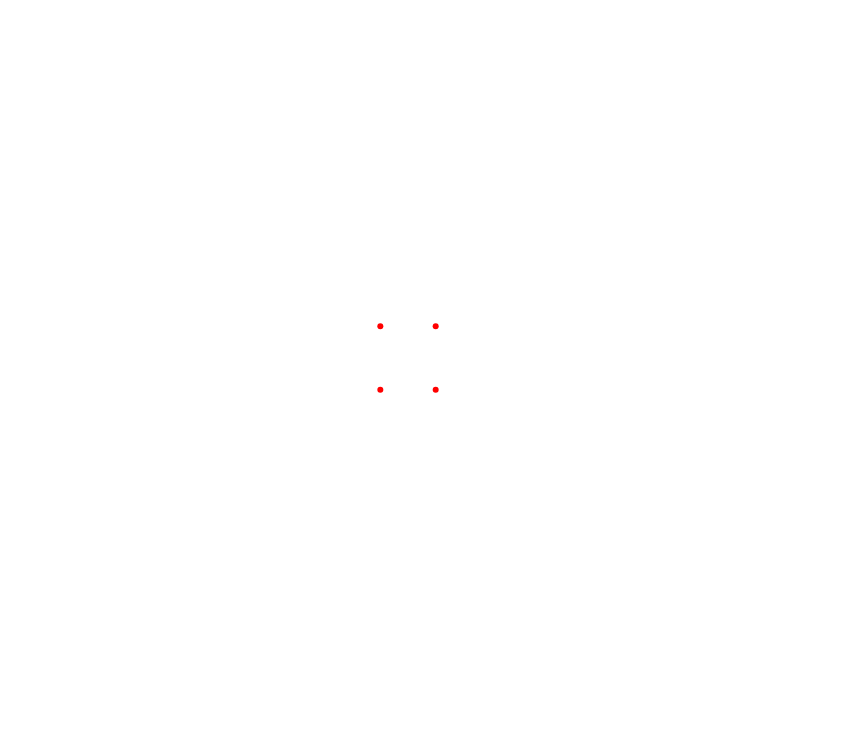
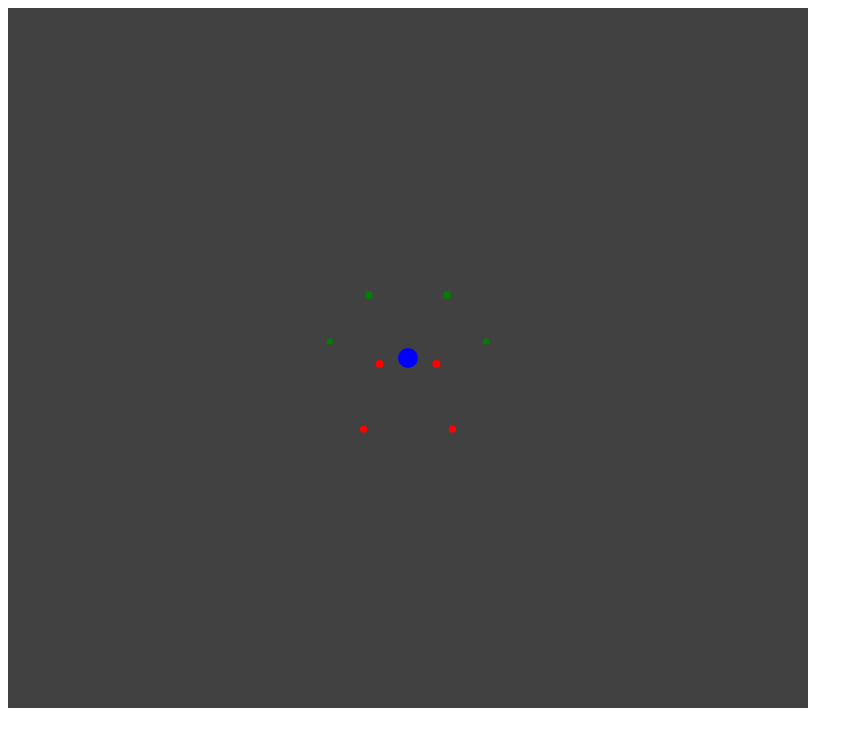
Before and after one commit to NysoS/3D-Viewer-JS, a website with bundled scripts: page index.html in a window 1280 px wide. Shown: the whole page, without its empty margins (0-863 px from the left). Built offline with nearby package versions, Linux system fonts and the light colour scheme.

Commit message:
fix negatif z display point

```diff
--- a/index.html
+++ b/index.html
@@ -7,5 +7,10 @@
   </head>
   <body>
     <script type="module" src="dist/index.js"></script>
+    <style>
+      canvas {
+        background-color: #424141;
+      }
+    </style>
   </body>
 </html>
--- a/src/3DViewer/application.ts
+++ b/src/3DViewer/application.ts
@@ -11,12 +11,18 @@ class ViewerApplication {
     this.scene = new Scene("2D Viewer");
   }
 
+  update(deltaTime: number): void {
+    this.scene.update(deltaTime);
+  }
+
   render(): void {
     //Clear
-    console.log("Application render");
+    // console.log("Application render");
     this.window.clear();
     //Draw entities
-    this.scene.render(this.window.getContext());
+    if (this.window.getContext()) {
+      this.scene.render(this.window.getContext());
+    }
   }
 }
 
--- /dev/null
+++ b/src/3DViewer/camera.ts
@@ -0,0 +1,12 @@
+import { Mat4 } from "../Math/matrix.js";
+import { Vector3D } from "../Math/vector.js";
+
+class Camera {
+  public transformMat: Mat4 = Mat4.translate(new Vector3D(0, 0, 0));
+
+  constructor() {}
+
+  update(deltaTime: number): void {}
+}
+
+export { Camera };
--- a/src/3DViewer/primitives/cube.ts
+++ b/src/3DViewer/primitives/cube.ts
@@ -1,37 +1,73 @@
 import { Mat4 } from "../../Math/matrix.js";
-import { Vector2D, Vector3D } from "../../Math/vector.js";
+import { Vector2D, Vector3D, Vector4D } from "../../Math/vector.js";
 
 class Cube {
   private vertexArray: any[] = [];
 
+  private transformMat: Mat4 = Mat4.translate(new Vector3D(0, 0, -2));
+  private rotation: number = 0;
+
   constructor() {
     this.vertexArray.push(
-      new Vector3D(-3, -3, 1),
-      new Vector3D(-3, 3, 1),
-      new Vector3D(3, 3, 1),
-      new Vector3D(3, -3, 1)
+      new Vector3D(-1, -1, 1),
+      new Vector3D(-1, 1, 1),
+      new Vector3D(1, 1, 1),
+      new Vector3D(1, -1, 1),
+
+      new Vector3D(-1, -1, -1),
+      new Vector3D(-1, 1, -1),
+      new Vector3D(1, 1, -1),
+      new Vector3D(1, -1, -1)
     );
   }
 
-  update(deltaTime: number): void {}
+  update(deltaTime: number): void {
+    // console.log(deltaTime);
 
-  draw(ctx: CanvasRenderingContext2D, mat: Mat4): void {
-    ctx.fillStyle = "red";
+    this.rotation += deltaTime * 55;
+  }
 
+  draw(ctx: CanvasRenderingContext2D, mat: Mat4, projection: Mat4): void {
     for (let vertexI = 0; vertexI < this.vertexArray.length; ++vertexI) {
-      let vertexPosition = Mat4.multiplyVector(mat, this.vertexArray[vertexI]);
+      let vertexValue = this.vertexArray[vertexI];
 
-      let w = mat.matrice[2][3];
-      // console.log(vertexPosition);
+      if (vertexValue.z < 0) {
+        ctx.fillStyle = "red";
+      } else {
+        ctx.fillStyle = "green";
+      }
 
-      let vp2D = new Vector2D(vertexPosition.x / w, vertexPosition.y / w);
+      let model = Mat4.multiply(
+        this.transformMat,
+        Mat4.rotation(new Vector3D(this.rotation, 0, 0))
+      );
+      let matModel = Mat4.multiply(mat, model);
 
-      vp2D.x += 800 * 0.5;
-      vp2D.y += 700 * 0.5;
-      console.log(vp2D);
+      let vertexPosition = Mat4.multiplyVector4(
+        matModel,
+        new Vector4D(vertexValue.x, vertexValue.y, vertexValue.z, 1)
+      );
+
+      if (vertexPosition.w <= 0 || Math.abs(vertexPosition.w) < 1) {
+        continue;
+      }
+
+      let vp2D = new Vector2D(
+        vertexPosition.x / vertexPosition.w,
+        vertexPosition.y / vertexPosition.w
+      );
+
+      let depth = vertexPosition.z / vertexPosition.w;
 
       ctx.beginPath();
-      ctx.arc(vp2D.x, vp2D.y, 3, 0, 2 * Math.PI, true);
+      ctx.arc(
+        vp2D.x * 100,
+        vp2D.y * 100,
+        5 / Math.abs(depth),
+        0,
+        2 * Math.PI,
+        true
+      );
       ctx.fill();
     }
   }
--- a/src/3DViewer/scene.ts
+++ b/src/3DViewer/scene.ts
@@ -1,4 +1,6 @@
 import { Mat4 } from "../Math/matrix.js";
+import { Vector3D, Vector4D } from "../Math/vector.js";
+import { Camera } from "./camera.js";
 import { Cube } from "./primitives/cube.js";
 
 class Scene {
@@ -9,6 +11,8 @@ class Scene {
   private cameraMatrix;
 
   private cube: Cube;
+  private camera: Camera;
+  private origin: Vector4D = new Vector4D();
 
   constructor(name: string) {
     this.name = name;
@@ -16,19 +20,57 @@ class Scene {
     this.viewportMatrix = Mat4.projection();
     this.cameraMatrix = Mat4.identity();
 
+    this.camera = new Camera();
+    this.camera.transformMat = Mat4.translate(new Vector3D(0, 0, -5));
     this.cube = new Cube();
   }
 
-  update(deltaTime: number): void {}
+  update(deltaTime: number): void {
+    this.cube.update(deltaTime);
+  }
 
   render(context: CanvasRenderingContext2D) {
     // this.gameObjects.forEach((object) => {
     //   object.draw(context);
     // });
 
-    let mat = Mat4.multiply(this.viewportMatrix, this.cameraMatrix); // * model = (transform * rotation * scale)
+    context.fillStyle = "blue";
 
-    this.cube.draw(context, mat);
+    // let mat = Mat4.multiply(this.viewportMatrix, this.camera.transformMat); // * model = (transform * rotation * scale)
+
+    // let gizmo = Mat4.multiplyVector4(mat, this.origin);
+
+    // context.beginPath();
+    // context.arc(
+    //   gizmo.x / gizmo.w,
+    //   gizmo.y / gizmo.w,
+    //   1 * Math.abs(gizmo.z),
+    //   0,
+    //   2 * Math.PI,
+    //   true
+    // );
+    // context.fill();
+
+    // context.fillStyle = "red";
+    // context.fillRect(gizmo.x / gizmo.w, gizmo.y / gizmo.w - 1, 100, 2);
+
+    // context.fillStyle = "green";
+    // context.fillRect(gizmo.x / gizmo.w, gizmo.y / gizmo.w - 1, 2, 100);
+
+    // context.fillStyle = "blue";
+    // context.fillRect(
+    //   gizmo.z / gizmo.w,
+    //   gizmo.z / gizmo.w - 1,
+    //   gizmo.x / gizmo.w,
+    //   gizmo.y / gizmo.w
+    // );
+
+    context.fillStyle = "blue";
+    context.beginPath();
+    context.arc(0, 0, 10, 0, 2 * Math.PI, true);
+    context.fill();
+
+    this.cube.draw(context, this.viewportMatrix, this.camera.transformMat);
 
     // context.fillStyle = "red";
     // context.strokeRect(4, 4, 27, 47);
--- a/src/3DViewer/windowElement.ts
+++ b/src/3DViewer/windowElement.ts
@@ -1,19 +1,30 @@
 class VWindowElement {
   private canvas: HTMLCanvasElement;
-  private context: any;
+  private context: CanvasRenderingContext2D;
 
   constructor(width: number, height: number) {
     this.canvas = document.createElement("canvas");
     this.canvas.width = width;
     this.canvas.height = height;
 
-    this.context = this.canvas.getContext("2d");
+    let context = this.canvas.getContext("2d");
+    if (!context) {
+      throw new Error("No context found");
+    }
+
+    this.context = context;
+    this.context.translate(width / 2, height / 2);
 
     document.body.appendChild(this.canvas);
   }
 
   clear(): void {
-    this.context.clearRect(0, 0, this.canvas.width, this.canvas.height);
+    this.context.clearRect(
+      -this.canvas.width,
+      -this.canvas.height,
+      this.canvas.width * 2,
+      this.canvas.height * 2
+    );
   }
 
   getContext(): CanvasRenderingContext2D {
--- a/src/Math/matrix.ts
+++ b/src/Math/matrix.ts
@@ -1,4 +1,4 @@
-import { Vector3D } from "./vector.js";
+import { Vector3D, Vector4D } from "./vector.js";
 
 class Mat4 {
   matrice: any[][] = [];
@@ -22,22 +22,19 @@ class Mat4 {
       [0, 0, 0, 1],
     ];
 
-    // mat.matrice[0][0] = 1;
-    // mat.matrice[1][1] = 1;
-    // mat.matrice[2][2] = 1;
-    // mat.matrice[3][3] = 1;
-
     return mat;
   }
 
   static projection(): Mat4 {
     let mat = this.identity();
 
-    mat.matrice[0][0] = 1 / ((800 / 700) * Math.tan(35));
-    mat.matrice[1][1] = 1 / Math.tan(35);
-    mat.matrice[2][2] = (0.1 + 100) / (0.1 - 100);
+    let fov = (70 / 180) * Math.PI;
+
+    mat.matrice[0][0] = 1 / ((800 / 700) * Math.tan(fov / 2));
+    mat.matrice[1][1] = 1 / Math.tan(fov / 2);
+    mat.matrice[2][2] = -(1 + 1000) / (1 - 1000);
     mat.matrice[3][2] = -1;
-    mat.matrice[2][3] = (2 * 0.1 * 100) / (0.1 - 100);
+    mat.matrice[2][3] = (2 * 1 * 1000) / (1 - 1000);
 
     return mat;
   }
@@ -57,7 +54,7 @@ class Mat4 {
     return mat;
   }
 
-  static multiplyVector(mat: Mat4, vect: Vector3D): Vector3D {
+  static multiplyVector3(mat: Mat4, vect: Vector3D): Vector3D {
     let vector = new Vector3D();
 
     vector.x =
@@ -76,9 +73,92 @@ class Mat4 {
       vect.z * mat.matrice[2][2] +
       mat.matrice[3][2];
 
-    console.log(vect, vector);
+    return vector;
+  }
+
+  static multiplyVector4(mat: Mat4, vect: Vector4D): Vector4D {
+    let vector = new Vector4D();
+
+    vector.x =
+      vect.x * mat.matrice[0][0] +
+      vect.y * mat.matrice[0][1] +
+      vect.z * mat.matrice[0][2] +
+      vect.w * mat.matrice[0][3];
+    vector.y =
+      vect.x * mat.matrice[1][0] +
+      vect.y * mat.matrice[1][1] +
+      vect.z * mat.matrice[1][2] +
+      vect.w * mat.matrice[1][3];
+    vector.z =
+      vect.x * mat.matrice[2][0] +
+      vect.y * mat.matrice[2][1] +
+      vect.z * mat.matrice[2][2] +
+      vect.w * mat.matrice[2][3];
+    vector.w =
+      vect.x * mat.matrice[3][0] +
+      vect.y * mat.matrice[3][1] +
+      vect.z * mat.matrice[3][2] +
+      vect.w * mat.matrice[3][3];
 
     return vector;
+  }
+
+  static translate(vect: Vector3D): Mat4 {
+    let mat = Mat4.identity();
+    console.log(mat);
+
+    mat.matrice[0][3] = vect.x;
+    mat.matrice[1][3] = vect.y;
+    mat.matrice[2][3] = vect.z;
+
+    return mat;
+  }
+
+  static rotationFromAxisY(angle: number): Mat4 {
+    let mat = Mat4.identity();
+    let rad = (angle * Math.PI) / 180;
+
+    mat.matrice[0][0] = Math.cos(rad);
+    mat.matrice[0][2] = -Math.sin(rad);
+    mat.matrice[2][0] = Math.sin(rad);
+    mat.matrice[2][2] = Math.cos(rad);
+
+    return mat;
+  }
+
+  static rotationFromAxisX(angle: number): Mat4 {
+    let mat = new Mat4();
+    let rad = (angle * Math.PI) / 180;
+
+    mat.matrice = [
+      [1, 0, 0, 0],
+      [0, Math.cos(rad), -Math.sin(rad), 0],
+      [0, Math.sin(rad), Math.cos(rad), 0],
+      [0, 0, 0, 1],
+    ];
+
+    return mat;
+  }
+
+  static rotationFromAxisZ(angle: number): Mat4 {
+    let mat = Mat4.identity();
+
+    let rad = (angle * Math.PI) / 180;
+
+    mat.matrice[0][0] = Math.cos(rad);
+    mat.matrice[0][1] = Math.sin(rad);
+    mat.matrice[1][0] = -Math.sin(rad);
+    mat.matrice[1][1] = Math.cos(rad);
+
+    return mat;
+  }
+
+  static rotation(rotation: Vector3D): Mat4 {
+    let mat = this.multiply(
+      Mat4.rotationFromAxisX(rotation.x),
+      Mat4.rotationFromAxisY(rotation.y)
+    );
+    return this.multiply(mat, Mat4.rotationFromAxisZ(rotation.z));
   }
 }
 
--- a/src/Math/vector.ts
+++ b/src/Math/vector.ts
@@ -1,3 +1,17 @@
+class Vector4D {
+  x: number;
+  y: number;
+  z: number;
+  w: number;
+
+  constructor(x: number = 0, y: number = 0, z: number = 0, w: number = 1) {
+    this.x = x;
+    this.y = y;
+    this.z = z;
+    this.w = w;
+  }
+}
+
 class Vector3D {
   x: number;
   y: number;
@@ -20,4 +34,4 @@ class Vector2D {
   }
 }
 
-export { Vector2D, Vector3D };
+export { Vector2D, Vector3D, Vector4D };
--- a/src/index.ts
+++ b/src/index.ts
@@ -8,15 +8,20 @@ const windowProps: VWindowProps = {
 };
 const application = new ViewerApplication(windowProps);
 
-function loop(): void {
+let lastTime: number = 0;
+
+function loop(currentTime: number): void {
+  const deltaTime = (currentTime - lastTime) / 1000;
+  lastTime = currentTime;
   //input
 
   //Update
+  application.update(deltaTime);
 
   //Renderer
   application.render();
 
-  // requestAnimationFrame(loop);
+  requestAnimationFrame(loop);
 }
 
-loop();
+requestAnimationFrame(loop);
```
